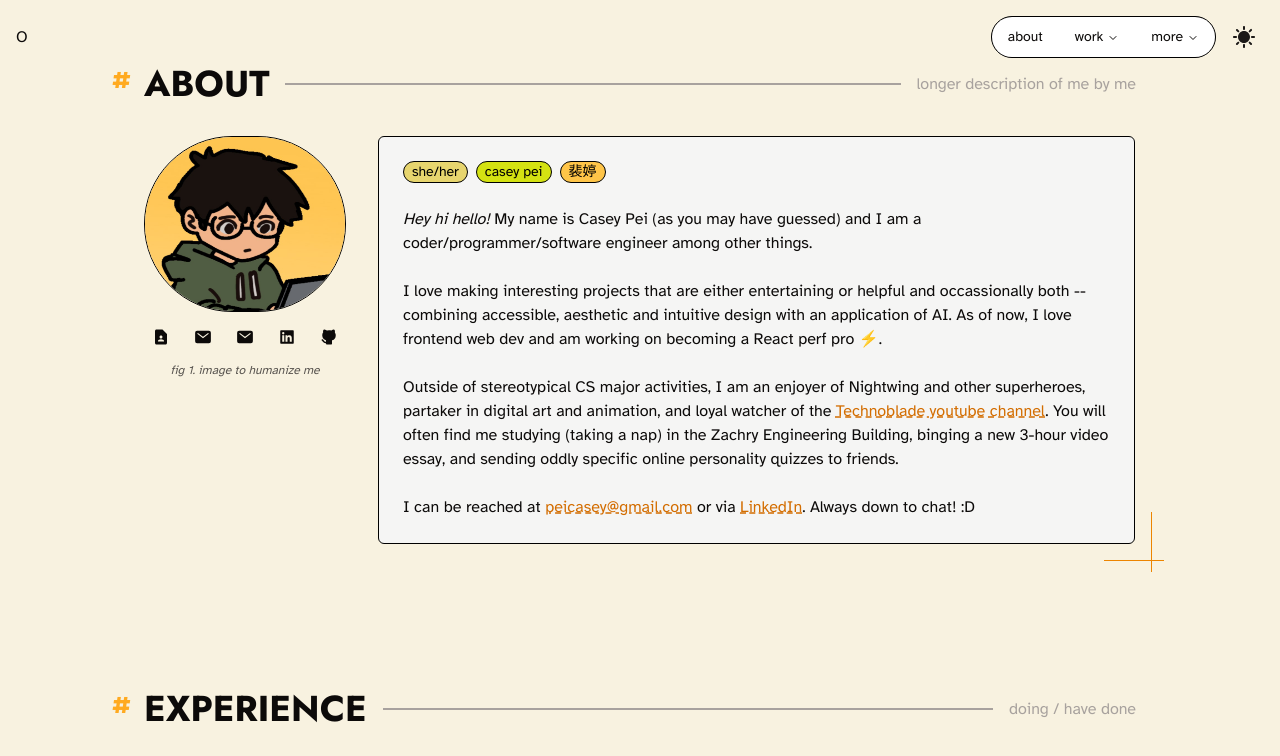
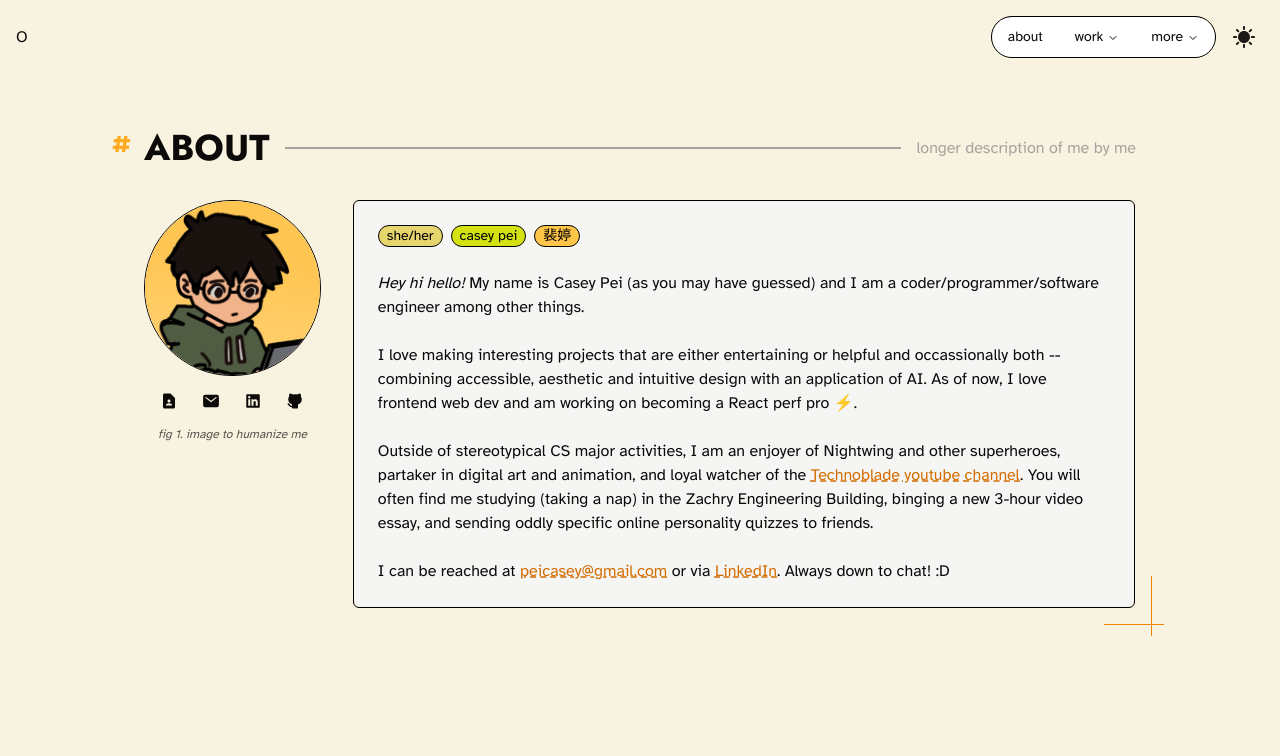
Before and after one commit to peicasey/personal-site, a Next.js app: page /about in a window 1280 px wide. Shown: the top 756 px of the page. Built offline with nearby package versions, Linux system fonts and the light colour scheme.

Commit message:
random changes

```diff
--- a/src/app/about/page.tsx
+++ b/src/app/about/page.tsx
@@ -1,11 +1,12 @@
+import Page from "@/components/Page";
 import ActualAbout from "./_sections/actualAbout";
 import Experience from "./_sections/experience";
 
 export default function About() {
   return (
-    <main className="flex min-h-screen flex-col items-center">
+    <Page>
       <ActualAbout />
       <Experience />
-    </main>
+    </Page>
   );
 }
--- a/src/app/layout.tsx
+++ b/src/app/layout.tsx
@@ -26,7 +26,7 @@ export default function RootLayout({
             enableSystem
             disableTransitionOnChange
         >
-          <div className="bg-cream-50 text-stone-950 dark:bg-stone-950 dark:text-white max-w-[100vw] overflow-hidden">
+          <div className="bg-cream-50 text-stone-950 dark:bg-stone-950 dark:text-white max-w-[100vw] min-h-[100vh] flex flex-col justify-between overflow-hidden">
             <Header />
             {children}
             <Footer />
--- a/src/app/more/adventures/page.tsx
+++ b/src/app/more/adventures/page.tsx
@@ -8,6 +8,7 @@ import AdventureSection from "@/components/more/adventures/AdventureSection";
 import { cn } from "@/lib/utils";
 import { useCallback, useState } from "react";
 import { YEARLY_ADVENTURES } from "@/lib/adventures";
+import Page from "@/components/Page";
 
 export default function Adventures() {
   const [importantOnly, setImportantOnly] = useState(false);
@@ -17,7 +18,7 @@ export default function Adventures() {
   }, []);
 
   return (
-    <main className="flex min-h-screen flex-col items-center w-full">
+    <Page>
       <Section>
         <div className="w-full flex items-center">
           <div className="min-w-24">
@@ -56,6 +57,6 @@ export default function Adventures() {
           </ul>
         </Card>
       </Section>
-    </main>
+    </Page>
   );
 }
--- a/src/app/more/archives/page.tsx
+++ b/src/app/more/archives/page.tsx
@@ -12,12 +12,13 @@ import { jost } from "@/app/fonts";
 import Tag from "@/components/Tag";
 import React from "react";
 import LegendItem from "@/components/more/archives/LegendItem";
+import Page from "@/components/Page";
 
 export default function Archives() {
   const SEMESTERLY_COURSES = SEMESTERLY_COURSES_RAW as YearlyCourses[];
 
   return (
-    <main className="flex min-h-screen flex-col items-center w-full">
+    <Page>
       <Section>
         <div className="w-full flex items-center">
           <div className="min-w-24">
@@ -72,6 +73,6 @@ export default function Archives() {
           </div>
         </div>
       </Section>
-    </main>
+    </Page>
   );
 }
--- a/src/app/more/links/page.tsx
+++ b/src/app/more/links/page.tsx
@@ -0,0 +1,19 @@
+import MoreCard from "@/components/more/moreCard";
+import H1 from "@/components/H1";
+import Section from "@/components/Section";
+
+export default function More() {
+
+  return (
+    <Section>
+      <H1 url="/links/#links" subtitle="chained together">
+        Links
+      </H1>
+      <div className="w-full">
+        <p>
+          yippee
+        </p>
+      </div>
+    </Section>
+  );
+}
--- a/src/app/work/logs/page.tsx
+++ b/src/app/work/logs/page.tsx
@@ -1,15 +1,16 @@
 import H1 from "@/components/H1";
+import Page from "@/components/Page";
 import Section from "@/components/Section";
 
 export default function Logs() {
   return (
-    <main className="flex min-h-screen flex-col items-center">
+    <Page>
       <Section>
         <H1 url="/logs/#logs" subtitle="this is the logs">
           Logs
         </H1>
         <p>This is the logs page.</p>
       </Section>
-    </main>
+    </Page>
   );
 }
--- a/src/app/work/projects/page.tsx
+++ b/src/app/work/projects/page.tsx
@@ -1,9 +1,10 @@
 import H1 from "@/components/H1";
+import Page from "@/components/Page";
 import Section from "@/components/Section";
 
 export default function Projects() {
   return (
-    <main className="flex min-h-screen flex-col items-center">
+    <Page>
       <Section>
         <H1
           url="/projects/#projects"
@@ -19,6 +20,6 @@ export default function Projects() {
           </span>
         </div>
       </Section>
-    </main>
+    </Page>
   );
 }
--- /dev/null
+++ b/src/components/Page.tsx
@@ -0,0 +1,15 @@
+import React from "react";
+
+interface Props {
+  children: React.ReactNode;
+}
+
+const Page = React.memo<Props>(function PageFunction({ children }) {
+  return (
+    <main className="flex min-h-screen flex-col items-center pt-16">
+      {children}
+    </main>
+  );
+});
+
+export default Page;
--- a/src/lib/socials.tsx
+++ b/src/lib/socials.tsx
@@ -29,7 +29,7 @@ export const SOCIALS = {
     platform: "peicasey@gmail.com",
     link: "mailto:peicasey@gmai.com",
     icon: <IoMail />,
-    important: true,
+    important: false,
   },
   LINKEDIN: {
     platform: "LinkedIn",
```
